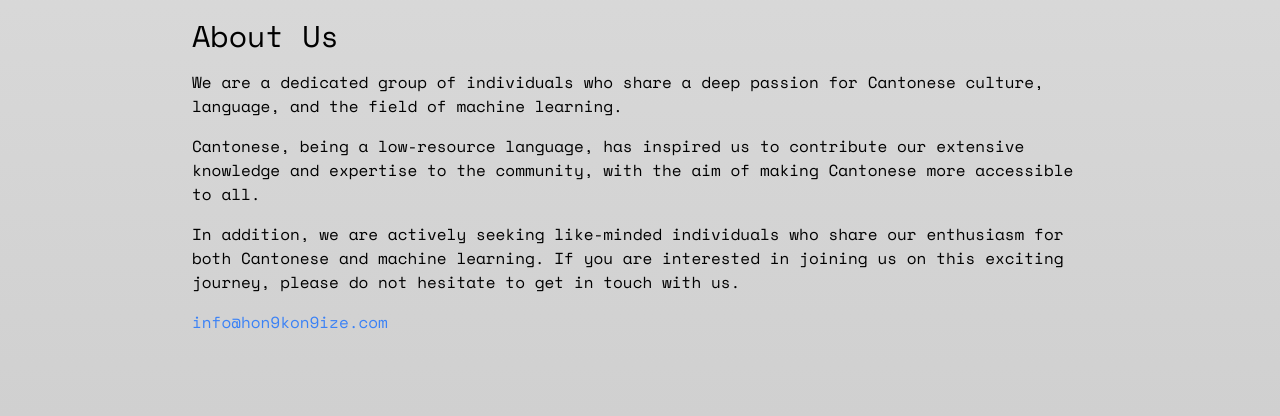
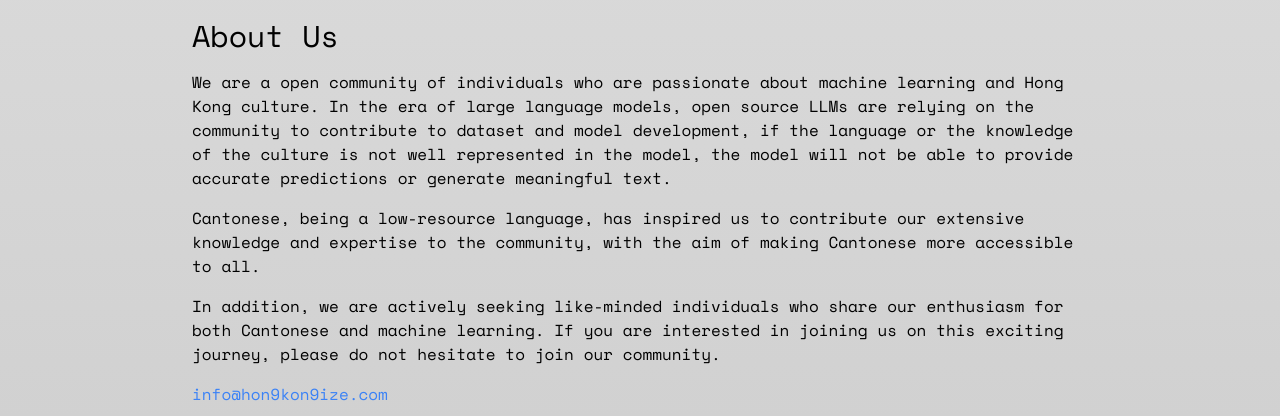
Before and after one commit to hon9kon9ize/hon9kon9ize.github.io, a Next.js app: page /about in a window 1280 px wide. Shown: the part 354-770 px from the top of the page. Built offline with nearby package versions, Linux system fonts and the light colour scheme.

Commit message:
chore: update about us

```diff
--- a/src/app/@modal/(.)services/page.tsx
+++ /dev/null
@@ -1,33 +0,0 @@
-"use client"
-
-import { useRouter } from "next/navigation"
-import {
-  Dialog,
-  DialogContent,
-  DialogDescription,
-  Services,
-} from "@/components"
-
-const ServicesModal: React.FC = () => {
-  const { back } = useRouter()
-
-  const handleOpenChange = (open: boolean) => {
-    console.log(open)
-
-    if (!open) {
-      back()
-    }
-  }
-
-  return (
-    <Dialog open onOpenChange={handleOpenChange}>
-      <DialogContent>
-        <DialogDescription>
-          <Services />
-        </DialogDescription>
-      </DialogContent>
-    </Dialog>
-  )
-}
-
-export default ServicesModal
--- a/src/app/page.tsx
+++ b/src/app/page.tsx
@@ -71,17 +71,6 @@ const Overlay: React.FC = () => {
           </NavItemLink>
         </Link>
 
-        <Link legacyBehavior href="/services">
-          <NavItemLink className="cursor-pointer">
-            <h2 className={`mb-3 text-2xl font-semibold`}>
-              Services <ItemArrow />
-            </h2>
-            <p className={`m-0 max-w-[30ch] text-sm opacity-50`}>
-              We provide model training and consulting services
-            </p>
-          </NavItemLink>
-        </Link>
-
         <Link legacyBehavior passHref href="https://huggingface.co/hon9kon9ize">
           <NavItemLink target="_blank" className="cursor-pointer">
             <h2 className={`mb-3 text-2xl font-semibold`}>
--- a/src/app/services/layout.tsx
+++ /dev/null
@@ -1,20 +0,0 @@
-import Image from "next/image"
-import Link from "next/link"
-
-const AboutLayout: React.FC<{ children: React.ReactNode }> = ({ children }) => (
-  <div className="flex flex-col items-center">
-    <Link className="relative flex place-items-center" href="/">
-      <Image
-        className="relative dark:drop-shadow-[0_0_0.3rem_#ffffff70] dark:invert"
-        src="/logo.svg"
-        alt="hon9kon9ize logo"
-        width={240}
-        height={18}
-        priority
-      />
-    </Link>
-    {children}
-  </div>
-)
-
-export default AboutLayout
--- a/src/app/services/page.tsx
+++ /dev/null
@@ -1,15 +0,0 @@
-import { Metadata } from "next"
-import { Services, SERVICES_SUMMARY } from "@/components"
-
-export const metadata: Metadata = {
-  title: "Services | hon9kon9ize",
-  description: SERVICES_SUMMARY,
-}
-
-const ServicesPage: React.FC = () => (
-  <div className="flex-col p-12 md:p-24">
-    <Services />
-  </div>
-)
-
-export default ServicesPage
--- a/src/components/about.tsx
+++ b/src/components/about.tsx
@@ -2,8 +2,12 @@ export const About: React.FC = () => (
   <div className="flex flex-col gap-4">
     <h1 className="text-3xl">About Us</h1>
     <p className="text-base">
-      We are a dedicated group of individuals who share a deep passion for
-      Cantonese culture, language, and the field of machine learning.
+      We are a open community of individuals who are passionate about machine
+      learning and Hong Kong culture. In the era of large language models, open
+      source LLMs are relying on the community to contribute to dataset and
+      model development, if the language or the knowledge of the culture is not
+      well represented in the model, the model will not be able to provide
+      accurate predictions or generate meaningful text.
     </p>
     <p className="text-base">
       Cantonese, being a low-resource language, has inspired us to contribute
@@ -13,8 +17,8 @@ export const About: React.FC = () => (
     <p className="text-base">
       In addition, we are actively seeking like-minded individuals who share our
       enthusiasm for both Cantonese and machine learning. If you are interested
-      in joining us on this exciting journey, please do not hesitate to get in
-      touch with us.
+      in joining us on this exciting journey, please do not hesitate to join our
+      community.
     </p>
     <a
       className="text-base text-blue-500 hover:underline"
```
